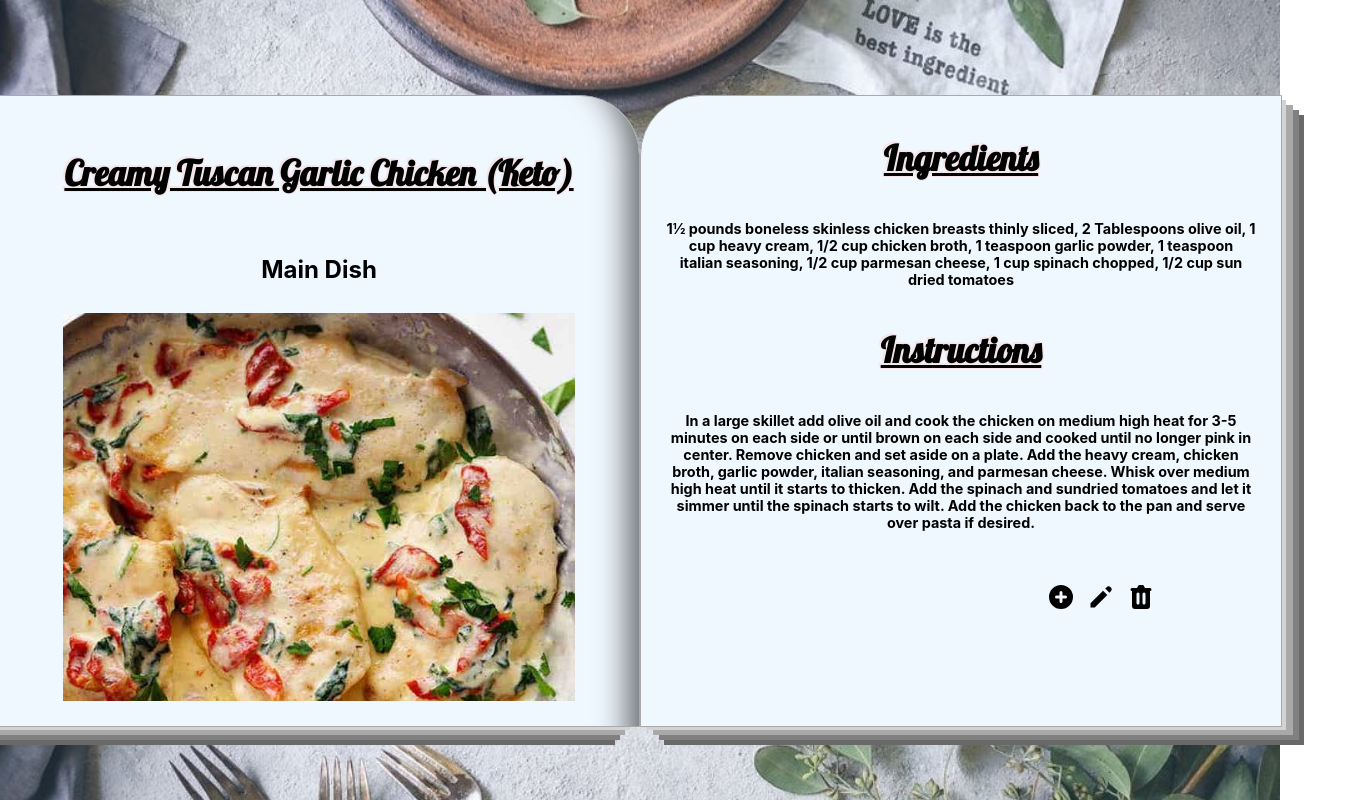
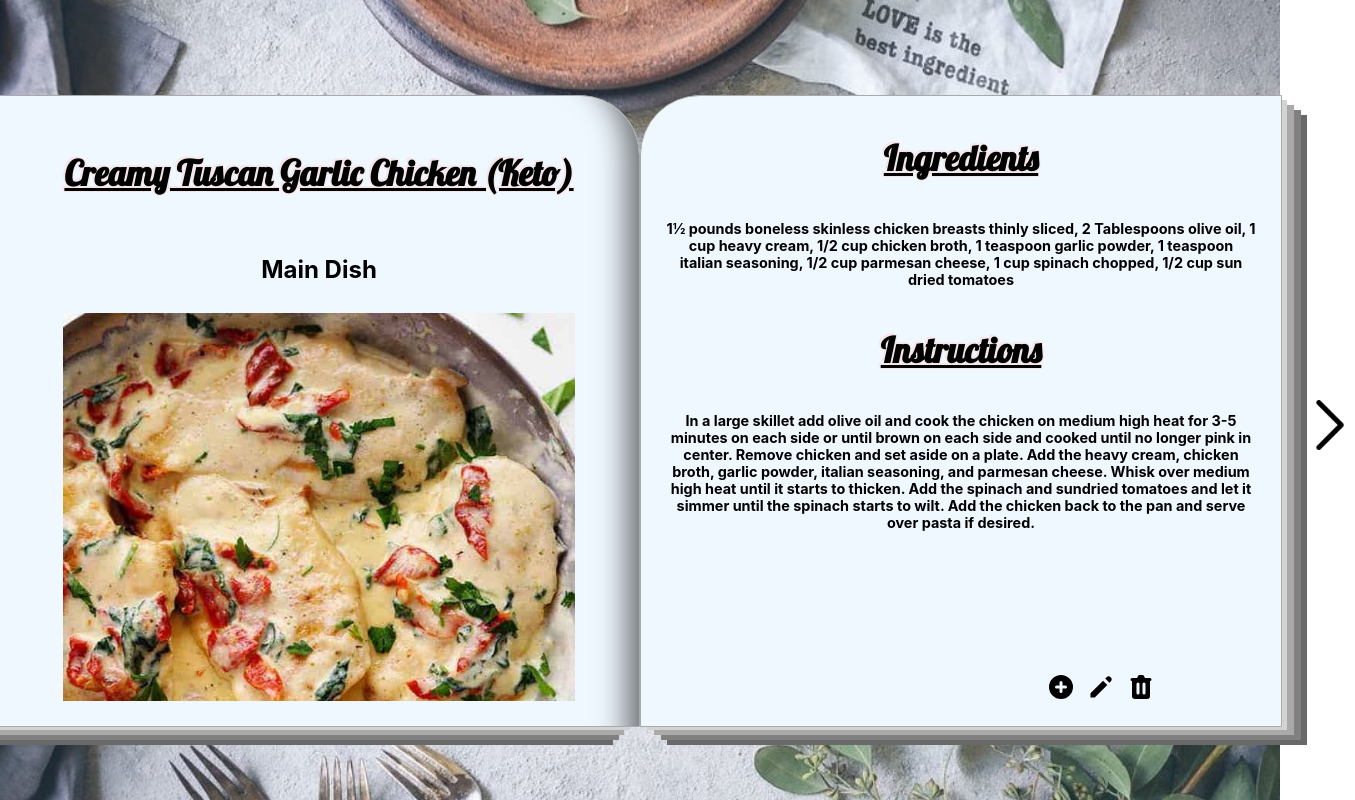
Before and after one commit to zetske/My-Recipe-Book, a React (Create React App) app: page / in a window 1280 px wide. Shown: the whole page, 1355 px wide, since content can reach past the window. Built offline with nearby package versions, Linux system fonts and the light colour scheme.

Commit message:
Improve css calculation

```diff
--- a/src/ShowRecipe.css
+++ b/src/ShowRecipe.css
@@ -1,11 +1,34 @@
+:root {
+  --from-top: 10px;
+  --from-side: 50%;
+}
+
+.main {
+  display: flex;
+  justify-content: center;
+  align-items: center;
+}
+
 .container {
-  display: flex;
+  position: absolute;
   height: 650px;
-  max-width: 1400px;
+  width: 1400px;
 }
 
 .container a {
   align-self: center;
+}
+
+.prev-arrow {
+  position: absolute;
+  left: -15px;
+  top: 50%;
+}
+
+.next-arrow {
+  position: absolute;
+  right: -15px;
+  top: 50%;
 }
 
 .page {
@@ -30,8 +53,8 @@
   border-color: #A9A9A9;
   border-style: solid;
   border-width: 1px;
-  right: 50%;
-  top: 85px;
+  right: calc(var(--from-side));
+  top: calc(var(--from-top));
 }
 
 h1 {
@@ -58,7 +81,7 @@ h1 {
   background-color: #D3D3D3;
   z-index: 4;
   right: 50%;
-  top: 90px;
+  top: calc(var(--from-top) + 5px);
 }
 
 .page-one-back-2 {
@@ -66,7 +89,7 @@ h1 {
   background-color: #A9A9A9;
   z-index: 3;
   right: 50.4%;
-  top: 95px;
+  top: calc(var(--from-top) + 10px);
 }
 
 .page-one-back-3 {
@@ -74,7 +97,7 @@ h1 {
   background-color: #808080;
   z-index: 2;
   right: 50.8%;
-  top: 100px;
+  top: calc(var(--from-top) + 15px);
 }
 
 .page-one-back-4 {
@@ -82,7 +105,7 @@ h1 {
   background-color: #696969;
   z-index: 1;
   right: 51.2%;
-  top: 105px;
+  top: calc(var(--from-top) + 20px);
 }
 
 .page-two {
@@ -96,39 +119,39 @@ h1 {
   border-color: #A9A9A9;
   border-style: solid;
   border-width: 1px;
-  left: 50%;
-  top: 85px;
+  left: calc(var(--from-side));
+  top: calc(var(--from-top));
 }
 .page-two-back-1 {
   border-top-left-radius: 60px;
   background-color: #D3D3D3;
   z-index: 4;
-  left: 50.5%;
-  top: 90px;
+  left: calc(var(--from-side) + 0.5%);
+  top: calc(var(--from-top) + 5px);
 }
 
 .page-two-back-2 {
   border-top-left-radius: 60px;
   background-color: #A9A9A9;
   z-index: 3;
-  left: 51%;
-  top: 95px;
+  left: calc(var(--from-side) + 1%);
+  top: calc(var(--from-top) + 10px);
 }
 
 .page-two-back-3 {
   border-top-left-radius: 60px;
   background-color: #808080;
   z-index: 2;
-  left: 51.5%;
-  top: 100px;
+  left: calc(var(--from-side) + 1.5%);
+  top: calc(var(--from-top) + 15px);
 }
 
 .page-two-back-4 {
   border-top-left-radius: 60px;
   background-color: #696969;
   z-index: 1;
-  left: 51.9%;
-  top: 105px;
+  left: calc(var(--from-side) + 1.9%);
+  top: calc(var(--from-top) + 20px);
 }
 
 .page-two h3 {
@@ -140,7 +163,7 @@ h1 {
 
 .bottom-icons {
   position: absolute;
-  bottom: 110px;
+  bottom: 20px;
   right: 120px;
 }
 
--- a/src/ShowRecipe.js
+++ b/src/ShowRecipe.js
@@ -14,9 +14,8 @@ function Recipe(props) {
   const displayRightArrowStyle = props.isLast ? "0.1" : "1";
   return (
     <div className="container">
-      <a>
         <img
-          className="prevArrow"
+          className="prev-arrow"
           onClick={() => (props.isFirst ? null : props.prev())}
           src={prev}
           style={{
@@ -26,8 +25,6 @@ function Recipe(props) {
           }}
           alt="previous recipe"
         />
-      </a>
-
       <div className='page page-one-back-1'></div>
         <div className='page page-one-back-2'></div>
         <div className='page page-one-back-3'></div>
@@ -70,10 +67,8 @@ function Recipe(props) {
         <div className='page page-two-back-2'></div>
         <div className='page page-two-back-3'></div>
         <div className='page page-two-back-4'></div>
-
-      <a>
         <img
-          className="nextArrow"
+          className="next-arrow"
           onClick={() => (props.isLast ? null : props.next())}
           src={next}
           style={{
@@ -83,7 +78,6 @@ function Recipe(props) {
           }}
           alt="next recipe"
         />
-      </a>
     </div>
   );
 }
@@ -100,7 +94,7 @@ function ShowRecipe(props) {
   const showEditPrompt = () => setEditPrompt(true);
 
   return (
-    <div>
+    <div className="main">
       {newRecipe ? (
         <AddRecipe
           showRecipeBook={() => {
```
